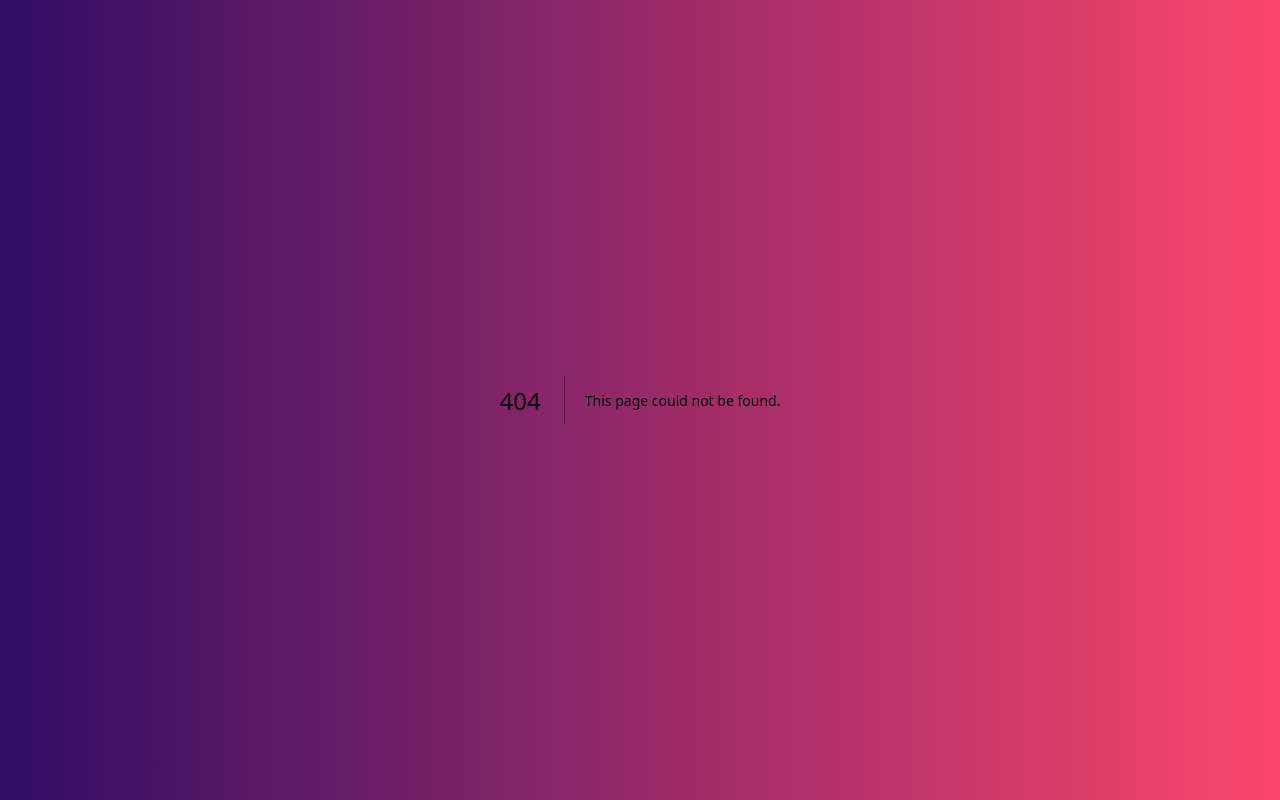
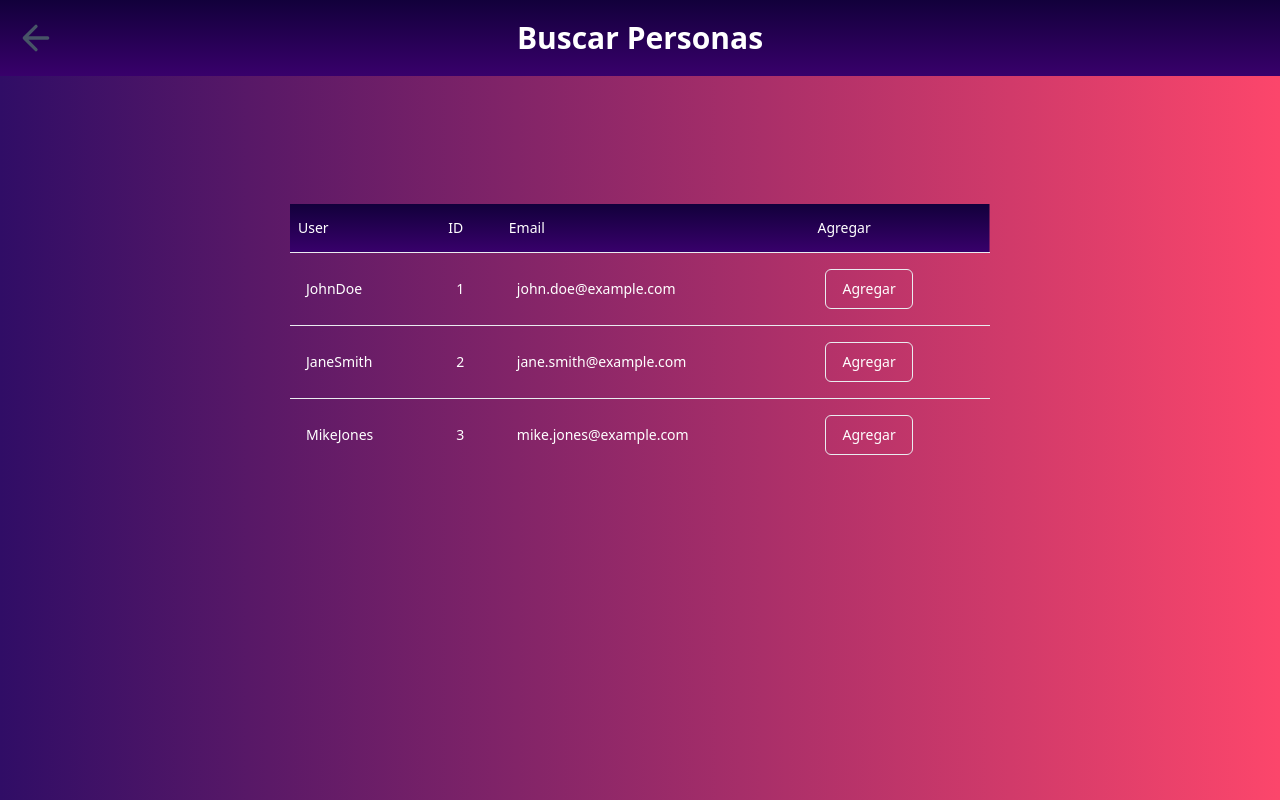
Before and after one commit to samysomo/preguntados_pacs, a Next.js app: page /searchPeople in a window 1280 px wide. Before the commit this address had no page. Built offline with nearby package versions, Linux system fonts and the light colour scheme.

Commit message:
search people page

```diff
--- a/app/(root)/page.tsx
+++ b/app/(root)/page.tsx
@@ -101,6 +101,11 @@ export default function Home() {
           <Button onClick={handleAddFriend} className="w-full mb-6 text-lg bg-[#fc466b] hover:bg-[#ff77e9]">
             Añadir <span className="max-lg:hidden ml-1">Amigo</span>
           </Button>
+          <Link href="/searchPeople" className="w-full mb-6">
+            <Button className="w-full text-lg bg-[#fc466b] hover:bg-[#ff77e9]">
+              Buscar <span className="max-lg:hidden ml-1">Personas</span>
+            </Button>
+          </Link>
           <Link href="/ongoingMatches" className="w-full mb-6">
             <Button className="w-full text-lg bg-[#fc466b] hover:bg-[#ff77e9]">
               Partidas <span className="max-lg:hidden ml-1">en Curso</span>
--- /dev/null
+++ b/app/(root)/searchPeople/page.tsx
@@ -0,0 +1,54 @@
+import PlayersTable from '@/components/PlayersTable';
+import { Button } from '@/components/ui/button'
+import Image from 'next/image';
+import Link from 'next/link';
+import React from 'react'
+
+const SearchPeople = () => {
+    const testUsers = [
+        {
+          _id: "1",
+          username: "JohnDoe",
+          email: "john.doe@example.com"
+        },
+        {
+          _id: "2",
+          username: "JaneSmith",
+          email: "jane.smith@example.com"
+        },
+        {
+          _id: "3",
+          username: "MikeJones",
+          email: "mike.jones@example.com"
+        }
+      ];
+
+
+  return (
+    <section className="flex items-center flex-col">
+      <header className="relative flex justify-center p-5 bg-gradient-to-b from-[#12003b] to-[#38006b] w-full">
+        <div className='absolute left-4 top-1/2 transform -translate-y-1/2'>
+            <Link href={"/"}>
+                <Image
+                    src="/icons/arrow-left.svg"
+                    alt='Profile image'
+                    width={40}
+                    height={40}
+                />
+            </Link>
+        </div>
+        <h2 className="text-white text-3xl font-bold">Buscar Personas</h2>
+      </header>
+        <div className='flex justify-center items-center w-[700px] mt-32'>
+            <PlayersTable
+                users={testUsers}
+            />
+        </div>
+
+
+
+    </section>
+  )
+}
+
+export default SearchPeople
--- /dev/null
+++ b/components/PlayersTable.tsx
@@ -0,0 +1,56 @@
+import {
+    Table,
+    TableBody,
+    TableCaption,
+    TableCell,
+    TableHead,
+    TableHeader,
+    TableRow,
+  } from "@/components/ui/table"
+import { Button } from "./ui/button"
+
+
+
+const PlayersTable = ({users} : any) => {
+  return (
+    <Table>
+        <TableHeader className="bg-gradient-to-b from-[#12003b] to-[#38006b] text-white">
+            <TableRow>
+                <TableHead className="px-2">User</TableHead>
+                <TableHead className="px-2">ID</TableHead>
+                <TableHead className="px-2">Email</TableHead>
+                <TableHead className="px-2">Agregar</TableHead>
+            </TableRow>
+        </TableHeader>
+        <TableBody>
+            {users.map((user: any) => {
+                return (
+                    <TableRow key={user._id} className="text-white">
+                        <TableCell>
+                            <div>
+                                <h1>
+                                    {user.username}
+                                </h1>
+                            </div>
+                        </TableCell>
+                        <TableCell>
+                            {user._id}
+                        </TableCell>
+                        <TableCell>
+                            {user.email}
+                        </TableCell>
+                        <TableCell>
+                            <Button variant="outline">
+                                Agregar
+                            </Button>
+                        </TableCell>
+                    </TableRow>
+                )
+            })}
+        </TableBody>
+    </Table>
+
+  )
+}
+
+export default PlayersTable
--- a/components/Roulette.tsx
+++ b/components/Roulette.tsx
@@ -65,12 +65,15 @@ const Roulette = () => {
   return (
     <>
       <div className="relative w-[400px] h-[400px] flex justify-center items-center">
+        {!(selectedCategory === "corona") &&
           <div
             className='absolute w-[60px] h-[60px] bg-white rounded-full z-10 flex justify-center items-center uppercase font-bold text-slate-600 tracking-widest border border-black-2 cursor-pointer select-none before:spinner-triangle'
             onClick={rotateRoulette}
           >
             Spin
           </div>
+        }
+
         <div
           ref={rouletteRef}
           className='absolute top-0 left-0 w-full h-full bg-transparent rounded-full overflow-hidden custom-box'
--- /dev/null
+++ b/components/VictoryModal.tsx
@@ -0,0 +1,34 @@
+import React, { useState, useEffect } from 'react';
+import { Button } from './ui/button';
+import { apiClient } from '@/lib/api-client';
+import { useRouter } from 'next/navigation';
+import { useAppStore } from '@/store';
+import { GET_COMPLETED_THEMES } from '@/constants';
+
+type CreateAccountModalProps = {
+  isOpen: boolean;
+  setSelectCategoryModal: React.Dispatch<React.SetStateAction<boolean>>;
+};
+
+
+const SelectCategoryModal = ({ isOpen, setSelectCategoryModal }: CreateAccountModalProps) => {
+    const router = useRouter();
+
+    return (
+      <div className='fixed inset-0 bg-black-2 bg-opacity-25 backdrop-blur-sm flex justify-center items-center'>
+        <div className='w-[600px] lg:w-[800px] flex flex-col rounded-lg shadow-lg overflow-hidden'>
+          <header className="bg-gradient-to-b from-[#12003b] to-[#38006b] p-5 w-full rounded-t-lg">
+            <h2 className="text-white text-3xl font-bold text-center">Selecciona una categoría</h2>
+          </header>
+          <div className='flex gap-16 bg-gradient-to-r from-[#300d66] to-[#fc466b] p-10'>
+
+              <Button variant="outline" className='text-white'>
+                Seleccionar
+              </Button>
+          </div>
+        </div>
+      </div>
+    );
+};
+
+export default SelectCategoryModal;
--- /dev/null
+++ b/components/ui/table.tsx
@@ -0,0 +1,117 @@
+import * as React from "react"
+
+import { cn } from "@/lib/utils"
+
+const Table = React.forwardRef<
+  HTMLTableElement,
+  React.HTMLAttributes<HTMLTableElement>
+>(({ className, ...props }, ref) => (
+  <div className="relative w-full overflow-auto">
+    <table
+      ref={ref}
+      className={cn("w-full caption-bottom text-sm", className)}
+      {...props}
+    />
+  </div>
+))
+Table.displayName = "Table"
+
+const TableHeader = React.forwardRef<
+  HTMLTableSectionElement,
+  React.HTMLAttributes<HTMLTableSectionElement>
+>(({ className, ...props }, ref) => (
+  <thead ref={ref} className={cn("[&_tr]:border-b", className)} {...props} />
+))
+TableHeader.displayName = "TableHeader"
+
+const TableBody = React.forwardRef<
+  HTMLTableSectionElement,
+  React.HTMLAttributes<HTMLTableSectionElement>
+>(({ className, ...props }, ref) => (
+  <tbody
+    ref={ref}
+    className={cn("[&_tr:last-child]:border-0", className)}
+    {...props}
+  />
+))
+TableBody.displayName = "TableBody"
+
+const TableFooter = React.forwardRef<
+  HTMLTableSectionElement,
+  React.HTMLAttributes<HTMLTableSectionElement>
+>(({ className, ...props }, ref) => (
+  <tfoot
+    ref={ref}
+    className={cn(
+      "border-t bg-muted/50 font-medium [&>tr]:last:border-b-0",
+      className
+    )}
+    {...props}
+  />
+))
+TableFooter.displayName = "TableFooter"
+
+const TableRow = React.forwardRef<
+  HTMLTableRowElement,
+  React.HTMLAttributes<HTMLTableRowElement>
+>(({ className, ...props }, ref) => (
+  <tr
+    ref={ref}
+    className={cn(
+      "border-b transition-colors hover:bg-muted/50 data-[state=selected]:bg-muted",
+      className
+    )}
+    {...props}
+  />
+))
+TableRow.displayName = "TableRow"
+
+const TableHead = React.forwardRef<
+  HTMLTableCellElement,
+  React.ThHTMLAttributes<HTMLTableCellElement>
+>(({ className, ...props }, ref) => (
+  <th
+    ref={ref}
+    className={cn(
+      "h-12 px-4 text-left align-middle font-medium text-muted-foreground [&:has([role=checkbox])]:pr-0",
+      className
+    )}
+    {...props}
+  />
+))
+TableHead.displayName = "TableHead"
+
+const TableCell = React.forwardRef<
+  HTMLTableCellElement,
+  React.TdHTMLAttributes<HTMLTableCellElement>
+>(({ className, ...props }, ref) => (
+  <td
+    ref={ref}
+    className={cn("p-4 align-middle [&:has([role=checkbox])]:pr-0", className)}
+    {...props}
+  />
+))
+TableCell.displayName = "TableCell"
+
+const TableCaption = React.forwardRef<
+  HTMLTableCaptionElement,
+  React.HTMLAttributes<HTMLTableCaptionElement>
+>(({ className, ...props }, ref) => (
+  <caption
+    ref={ref}
+    className={cn("mt-4 text-sm text-muted-foreground", className)}
+    {...props}
+  />
+))
+TableCaption.displayName = "TableCaption"
+
+export {
+  Table,
+  TableHeader,
+  TableBody,
+  TableFooter,
+  TableHead,
+  TableRow,
+  TableCell,
+  TableCaption,
+}
```
Lines whose indentation alone changed are shown as unchanged.
